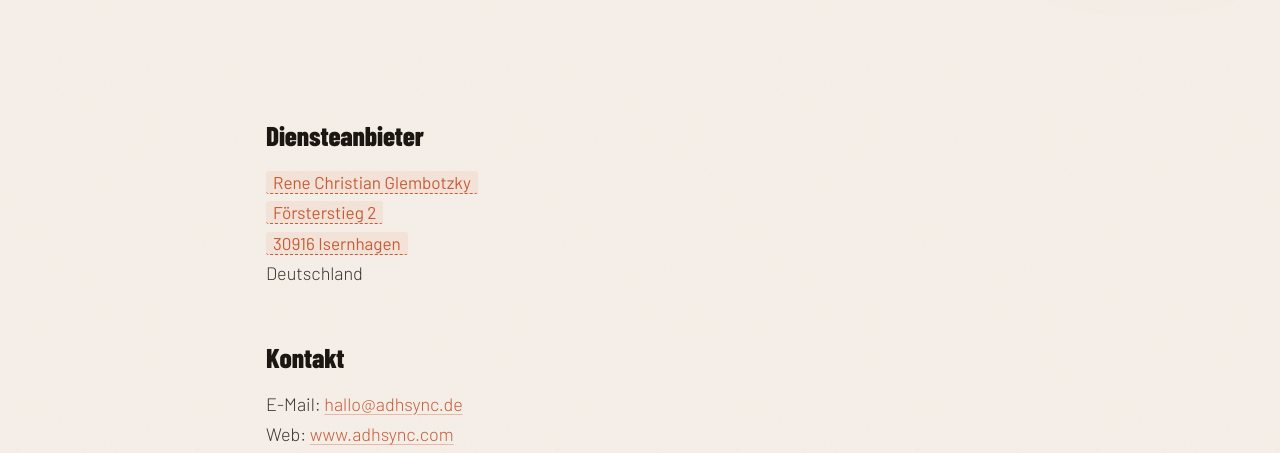
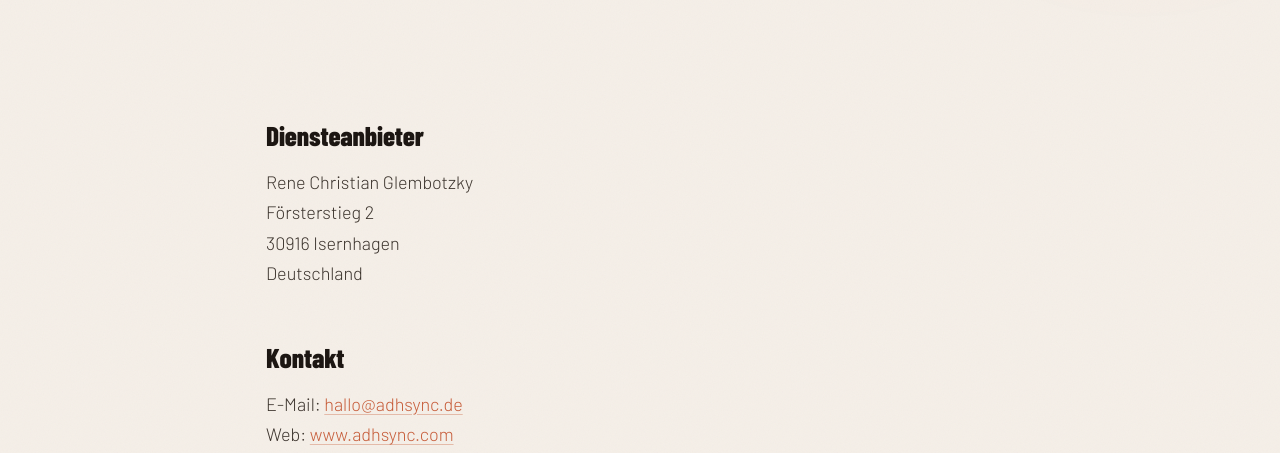
Before and after one commit to ADHSync/adhsync.github.io, a plain HTML site: page impressum.html in a window 1280 px wide. Shown: the part 347-800 px from the top of the page. Drawn offline with Linux system fonts and the light colour scheme.

Commit message:
Update impressum.html

```diff
--- a/impressum.html
+++ b/impressum.html
@@ -135,9 +135,9 @@
 <main class="content">
 
   <h2>Diensteanbieter</h2>
-  <p><span class="ph-field">Rene Christian Glembotzky</span><br>
-  <span class="ph-field">Försterstieg 2</span><br>
-  <span class="ph-field">30916 Isernhagen</span><br>
+  <p>Rene Christian Glembotzky<br>
+  Försterstieg 2<br>
+  30916 Isernhagen<br>
   Deutschland</p>
 
   <h2>Kontakt</h2>
```
